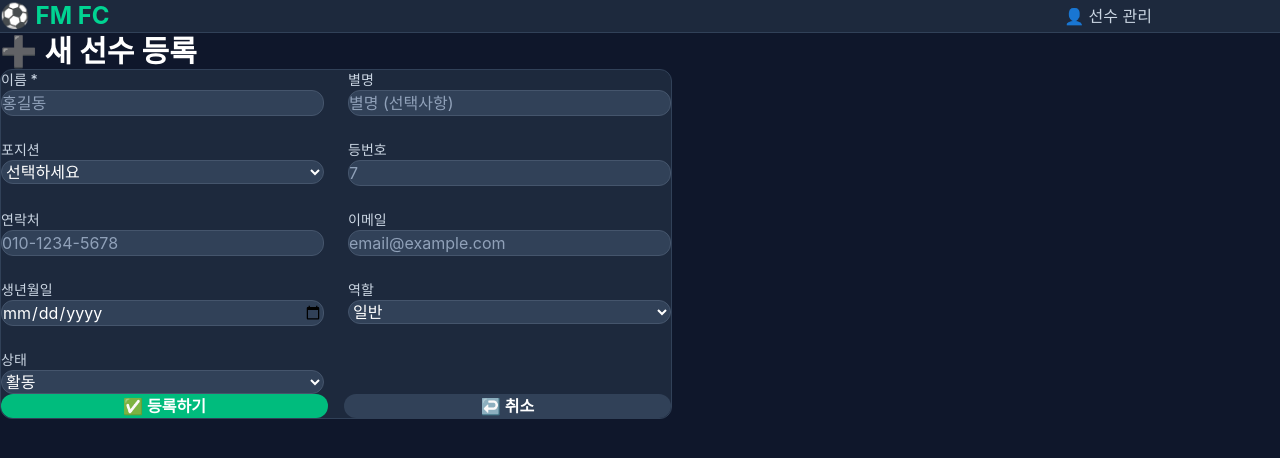
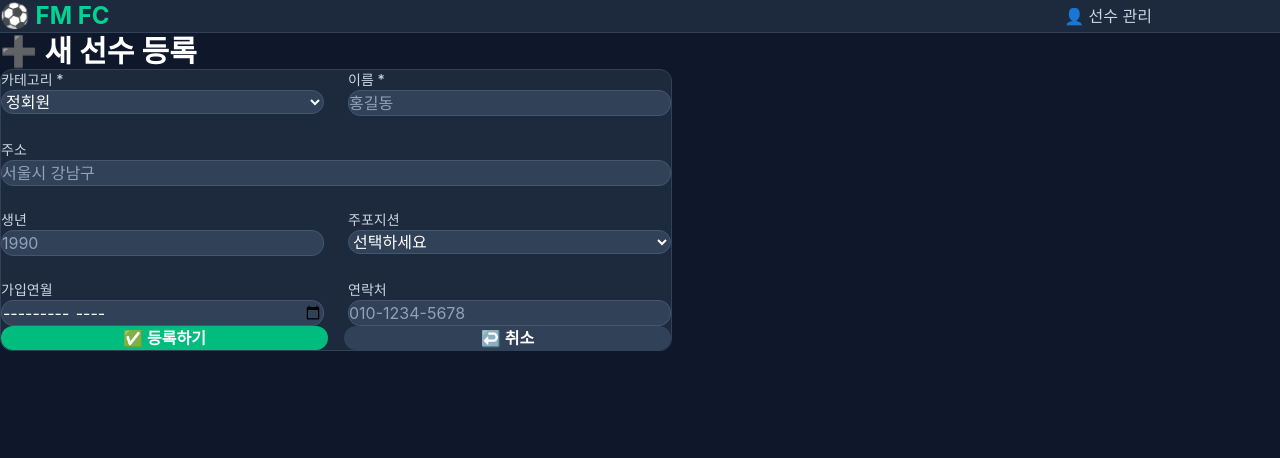
Before and after one commit to kjimai135/fmfc-app, a React (Vite) app: page /players/new in a window 1280 px wide. Shown: the top 458 px of the page. Built offline with nearby package versions, Linux system fonts and the light colour scheme.

Commit message:
선수 관리 테이블 형태로 변경

```diff
--- a/src/pages/PlayerForm.jsx
+++ b/src/pages/PlayerForm.jsx
@@ -8,15 +8,13 @@ function PlayerForm() {
   const isEdit = Boolean(id)
 
   const [form, setForm] = useState({
+    category: '정회원',
     name: '',
-    nickname: '',
+    address: '',
+    birth_year: '',
+    main_position: '',
+    join_date: '',
     phone: '',
-    email: '',
-    position: '',
-    back_number: '',
-    birth_date: '',
-    role: '일반',
-    status: '활동',
   })
   const [loading, setLoading] = useState(false)
 
@@ -35,15 +33,13 @@ function PlayerForm() {
 
     if (data) {
       setForm({
+        category: data.category || '정회원',
         name: data.name || '',
-        nickname: data.nickname || '',
+        address: data.address || '',
+        birth_year: data.birth_year || '',
+        main_position: data.main_position || '',
+        join_date: data.join_date || '',
         phone: data.phone || '',
-        email: data.email || '',
-        position: data.position || '',
-        back_number: data.back_number || '',
-        birth_date: data.birth_date || '',
-        role: data.role || '일반',
-        status: data.status || '활동',
       })
     }
   }
@@ -64,7 +60,7 @@ function PlayerForm() {
 
     const playerData = {
       ...form,
-      back_number: form.back_number ? Number(form.back_number) : null,
+      birth_year: form.birth_year ? Number(form.birth_year) : null,
     }
 
     let error
@@ -99,6 +95,21 @@ function PlayerForm() {
 
       <form onSubmit={handleSubmit} className="bg-slate-800 rounded-xl p-6 border border-slate-700">
         <div className="grid grid-cols-1 md:grid-cols-2 gap-6">
+          {/* 카테고리 */}
+          <div>
+            <label className={labelStyle}>카테고리 *</label>
+            <select
+              name="category"
+              value={form.category}
+              onChange={handleChange}
+              className={inputStyle}
+            >
+              <option value="정회원">정회원</option>
+              <option value="예비회원">예비회원</option>
+              <option value="임원">임원</option>
+            </select>
+          </div>
+
           {/* 이름 */}
           <div>
             <label className={labelStyle}>이름 *</label>
@@ -113,25 +124,40 @@ function PlayerForm() {
             />
           </div>
 
-          {/* 별명 */}
-          <div>
-            <label className={labelStyle}>별명</label>
+          {/* 주소 */}
+          <div className="md:col-span-2">
+            <label className={labelStyle}>주소</label>
             <input
               type="text"
-              name="nickname"
-              value={form.nickname}
+              name="address"
+              value={form.address}
               onChange={handleChange}
-              placeholder="별명 (선택사항)"
+              placeholder="서울시 강남구"
               className={inputStyle}
             />
           </div>
 
-          {/* 포지션 */}
+          {/* 나이(생년) */}
           <div>
-            <label className={labelStyle}>포지션</label>
+            <label className={labelStyle}>생년</label>
+            <input
+              type="number"
+              name="birth_year"
+              value={form.birth_year}
+              onChange={handleChange}
+              placeholder="1990"
+              min="1950"
+              max="2010"
+              className={inputStyle}
+            />
+          </div>
+
+          {/* 주포지션 */}
+          <div>
+            <label className={labelStyle}>주포지션</label>
             <select
-              name="position"
-              value={form.position}
+              name="main_position"
+              value={form.main_position}
               onChange={handleChange}
               className={inputStyle}
             >
@@ -143,17 +169,14 @@ function PlayerForm() {
             </select>
           </div>
 
-          {/* 등번호 */}
+          {/* 가입연월 */}
           <div>
-            <label className={labelStyle}>등번호</label>
+            <label className={labelStyle}>가입연월</label>
             <input
-              type="number"
-              name="back_number"
-              value={form.back_number}
+              type="month"
+              name="join_date"
+              value={form.join_date}
               onChange={handleChange}
-              placeholder="7"
-              min="1"
-              max="99"
               className={inputStyle}
             />
           </div>
@@ -169,63 +192,6 @@ function PlayerForm() {
               placeholder="010-1234-5678"
               className={inputStyle}
             />
-          </div>
-
-          {/* 이메일 */}
-          <div>
-            <label className={labelStyle}>이메일</label>
-            <input
-              type="email"
-              name="email"
-              value={form.email}
-              onChange={handleChange}
-              placeholder="email@example.com"
-              className={inputStyle}
-            />
-          </div>
-
-          {/* 생년월일 */}
-          <div>
-            <label className={labelStyle}>생년월일</label>
-            <input
-              type="date"
-              name="birth_date"
-              value={form.birth_date}
-              onChange={handleChange}
-              className={inputStyle}
-            />
-          </div>
-
-          {/* 역할 */}
-          <div>
-            <label className={labelStyle}>역할</label>
-            <select
-              name="role"
-              value={form.role}
-              onChange={handleChange}
-              className={inputStyle}
-            >
-              <option value="일반">일반</option>
-              <option value="회장">회장</option>
-              <option value="부회장">부회장</option>
-              <option value="총무">총무</option>
-              <option value="운영진">운영진</option>
-            </select>
-          </div>
-
-          {/* 상태 */}
-          <div>
-            <label className={labelStyle}>상태</label>
-            <select
-              name="status"
-              value={form.status}
-              onChange={handleChange}
-              className={inputStyle}
-            >
-              <option value="활동">활동</option>
-              <option value="휴식">휴식</option>
-              <option value="탈퇴">탈퇴</option>
-            </select>
           </div>
         </div>
 
--- a/src/pages/PlayerList.jsx
+++ b/src/pages/PlayerList.jsx
@@ -5,6 +5,7 @@ import { supabase } from '../lib/supabase'
 function PlayerList() {
   const [players, setPlayers] = useState([])
   const [search, setSearch] = useState('')
+  const [filterCategory, setFilterCategory] = useState('')
   const [loading, setLoading] = useState(true)
 
   useEffect(() => {
@@ -39,11 +40,14 @@ function PlayerList() {
     }
   }
 
-  const filtered = players.filter(p =>
+  const filtered = players.filter(p => {
+    const matchSearch =
       p.name?.includes(search) ||
-    p.nickname?.includes(search) ||
-    p.position?.includes(search)
-  )
+      p.address?.includes(search) ||
+      p.main_position?.includes(search)
+    const matchCategory = filterCategory ? p.category === filterCategory : true
+    return matchSearch && matchCategory
+  })
 
   const positionColor = (pos) => {
     switch(pos) {
@@ -54,6 +58,17 @@ function PlayerList() {
       default: return 'bg-slate-500/20 text-slate-400'
     }
   }
+
+  const categoryColor = (cat) => {
+    switch(cat) {
+      case '정회원': return 'bg-emerald-500/20 text-emerald-400'
+      case '예비회원': return 'bg-orange-500/20 text-orange-400'
+      case '임원': return 'bg-purple-500/20 text-purple-400'
+      default: return 'bg-slate-500/20 text-slate-400'
+    }
+  }
+
+  const currentYear = new Date().getFullYear()
 
   return (
     <div>
@@ -71,18 +86,28 @@ function PlayerList() {
         </Link>
       </div>
 
-      {/* 검색 */}
-      <div className="mb-6">
+      {/* 검색 & 필터 */}
+      <div className="flex flex-col sm:flex-row gap-4 mb-6">
         <input
           type="text"
-          placeholder="🔍 이름, 별명, 포지션으로 검색..."
+          placeholder="🔍 이름, 주소, 포지션으로 검색..."
           value={search}
           onChange={(e) => setSearch(e.target.value)}
-          className="w-full bg-slate-800 border border-slate-700 rounded-xl px-4 py-3 text-white placeholder-slate-500 focus:outline-none focus:border-emerald-500"
+          className="flex-1 bg-slate-800 border border-slate-700 rounded-xl px-4 py-3 text-white placeholder-slate-500 focus:outline-none focus:border-emerald-500"
         />
+        <select
+          value={filterCategory}
+          onChange={(e) => setFilterCategory(e.target.value)}
+          className="bg-slate-800 border border-slate-700 rounded-xl px-4 py-3 text-white focus:outline-none focus:border-emerald-500"
+        >
+          <option value="">전체 카테고리</option>
+          <option value="정회원">정회원</option>
+          <option value="예비회원">예비회원</option>
+          <option value="임원">임원</option>
+        </select>
       </div>
 
-      {/* 선수 목록 */}
+      {/* 선수 목록 - 테이블 형태 */}
       {loading ? (
         <div className="text-center py-20 text-slate-400">
           <p className="text-xl">⏳ 로딩 중...</p>
@@ -94,56 +119,62 @@ function PlayerList() {
           <p className="mt-2">위의 "선수 등록" 버튼을 눌러 선수를 추가하세요!</p>
         </div>
       ) : (
-        <div className="grid grid-cols-1 md:grid-cols-2 lg:grid-cols-3 gap-4">
+        <div className="bg-slate-800 rounded-xl border border-slate-700 overflow-x-auto">
+          <table className="w-full text-left">
+            <thead>
+              <tr className="border-b border-slate-700 bg-slate-800/80">
+                <th className="px-4 py-3 text-slate-400 text-sm font-medium">카테고리</th>
+                <th className="px-4 py-3 text-slate-400 text-sm font-medium">이름</th>
+                <th className="px-4 py-3 text-slate-400 text-sm font-medium">주소</th>
+                <th className="px-4 py-3 text-slate-400 text-sm font-medium">나이</th>
+                <th className="px-4 py-3 text-slate-400 text-sm font-medium">주포지션</th>
+                <th className="px-4 py-3 text-slate-400 text-sm font-medium">가입연월</th>
+                <th className="px-4 py-3 text-slate-400 text-sm font-medium">연락처</th>
+                <th className="px-4 py-3 text-slate-400 text-sm font-medium text-center">관리</th>
+              </tr>
+            </thead>
+            <tbody>
               {filtered.map(player => (
-            <div key={player.id} className="bg-slate-800 rounded-xl p-5 border border-slate-700 hover:border-emerald-500/50 transition-colors">
-              <div className="flex justify-between items-start mb-3">
-                <div>
-                  <h3 className="text-lg font-bold text-white">{player.name}</h3>
-                  {player.nickname && (
-                    <p className="text-slate-400 text-sm">"{player.nickname}"</p>
-                  )}
-                </div>
-                {player.back_number && (
-                  <span className="bg-emerald-500/20 text-emerald-400 px-3 py-1 rounded-lg font-bold text-lg">
-                    #{player.back_number}
+                <tr key={player.id} className="border-b border-slate-700/50 hover:bg-slate-700/30 transition-colors">
+                  <td className="px-4 py-3">
+                    <span className={`px-2 py-1 rounded-full text-xs font-medium ${categoryColor(player.category)}`}>
+                      {player.category || '-'}
                     </span>
-                )}
-              </div>
-
-              <div className="flex flex-wrap gap-2 mb-4">
-                {player.position && (
-                  <span className={`px-3 py-1 rounded-full text-sm font-medium ${positionColor(player.position)}`}>
-                    {player.position}
+                  </td>
+                  <td className="px-4 py-3 text-white font-medium">{player.name}</td>
+                  <td className="px-4 py-3 text-slate-300 text-sm">{player.address || '-'}</td>
+                  <td className="px-4 py-3 text-slate-300 text-sm">
+                    {player.birth_year ? `${player.birth_year}년 (${currentYear - player.birth_year}세)` : '-'}
+                  </td>
+                  <td className="px-4 py-3">
+                    {player.main_position ? (
+                      <span className={`px-2 py-1 rounded-full text-xs font-medium ${positionColor(player.main_position)}`}>
+                        {player.main_position}
                       </span>
-                )}
-                {player.role && player.role !== '일반' && (
-                  <span className="bg-purple-500/20 text-purple-400 px-3 py-1 rounded-full text-sm font-medium">
-                    {player.role}
-                  </span>
-                )}
-              </div>
-
-              {player.phone && (
-                <p className="text-slate-400 text-sm mb-4">📱 {player.phone}</p>
-              )}
-
-              <div className="flex gap-2">
+                    ) : '-'}
+                  </td>
+                  <td className="px-4 py-3 text-slate-300 text-sm">{player.join_date || '-'}</td>
+                  <td className="px-4 py-3 text-slate-300 text-sm">{player.phone || '-'}</td>
+                  <td className="px-4 py-3">
+                    <div className="flex gap-2 justify-center">
                       <Link
                         to={`/players/${player.id}/edit`}
-                  className="flex-1 text-center bg-slate-700 hover:bg-slate-600 text-white py-2 rounded-lg text-sm transition-colors"
+                        className="bg-slate-700 hover:bg-slate-600 text-white px-3 py-1 rounded-lg text-xs transition-colors"
                       >
-                  ✏️ 수정
+                        ✏️
                       </Link>
                       <button
                         onClick={() => deletePlayer(player.id)}
-                  className="flex-1 bg-red-500/10 hover:bg-red-500/20 text-red-400 py-2 rounded-lg text-sm transition-colors"
+                        className="bg-red-500/10 hover:bg-red-500/20 text-red-400 px-3 py-1 rounded-lg text-xs transition-colors"
                       >
-                  🗑️ 삭제
+                        🗑️
                       </button>
                     </div>
-            </div>
+                  </td>
+                </tr>
               ))}
+            </tbody>
+          </table>
         </div>
       )}
     </div>
```
Lines whose indentation alone changed are shown as unchanged.
